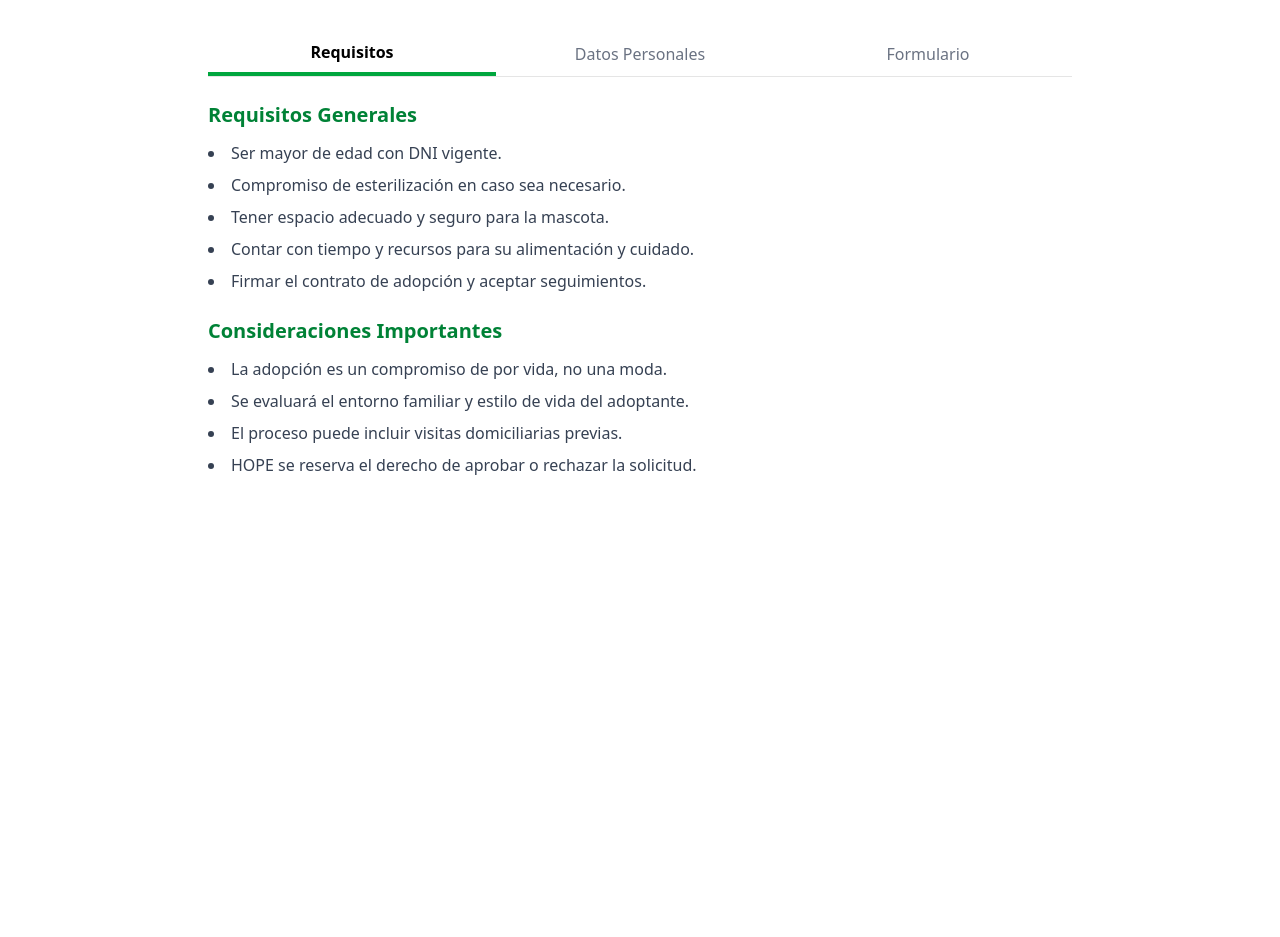
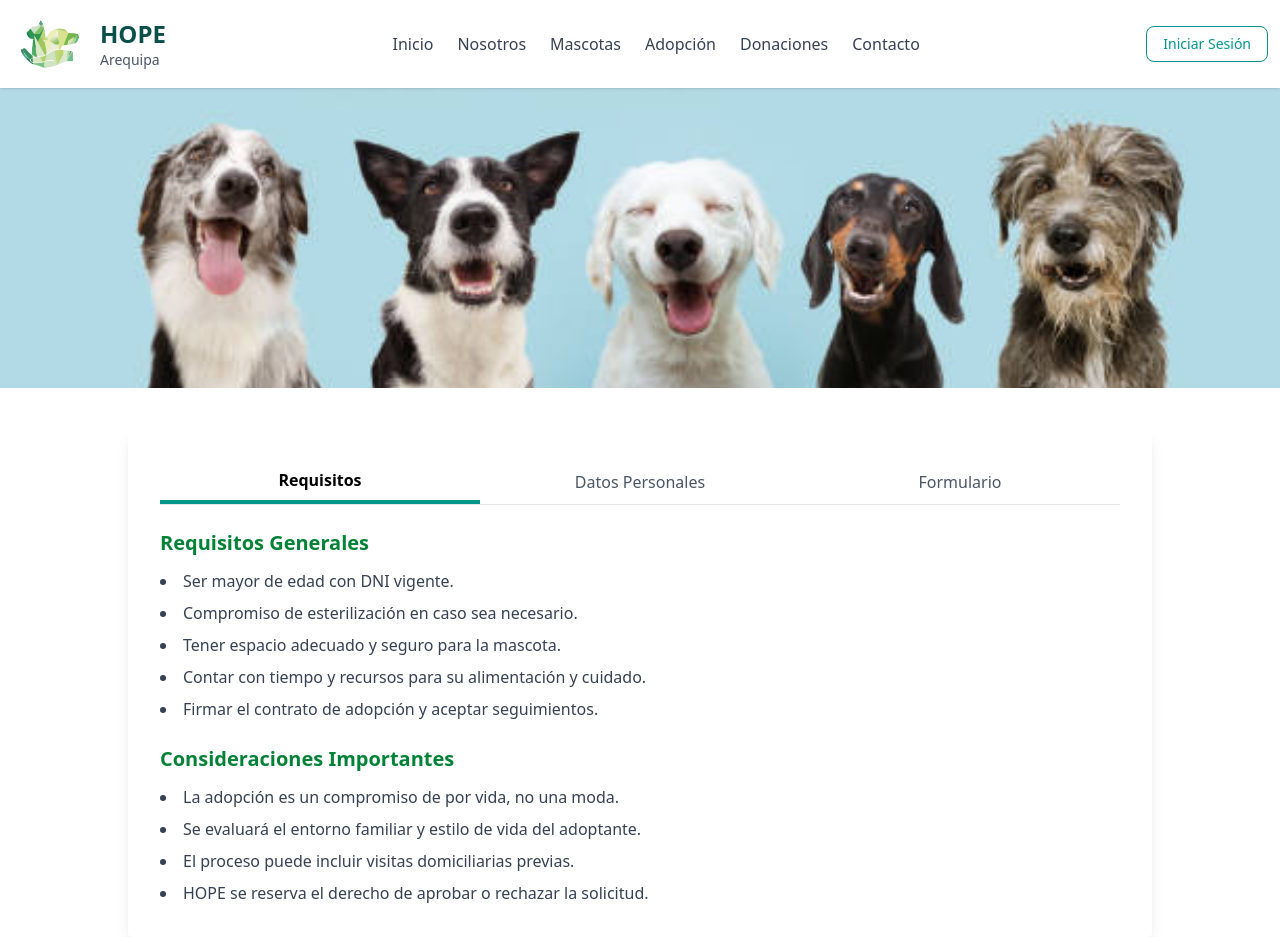
Before and after one commit to HOPE-temp/hope-web-frontend-home, a Next.js app: page /adoption in a window 1280 px wide. Before the commit the page ends 832 px from the top, so only its background shows below. Built offline with nearby package versions, Linux system fonts and the light colour scheme.

Commit message:
feat: Adoption 2

```diff
--- a/src/app/adoption/page.tsx
+++ b/src/app/adoption/page.tsx
@@ -2,6 +2,7 @@
 
 import { useState } from "react"
 import Image from "next/image"
+import perro from "/images/perro-banner.jpg"
 
 import Header from "@/components/home/header"
 import Footer from "@/components/home/footer"
@@ -13,17 +14,40 @@ export default function Page() {
   const [tab, setTab] = useState<"requisitos" | "datos" | "formulario">("requisitos")
 
   return (
+    <div className="bg-white min-h-screen">
+      <Header />
 
+      {/* Hero Section */}
+      <section className="relative h-[300px] w-full overflow-hidden">
+        <div className="absolute inset-0">
+          <Image
+            src="/images/perro-banner.jpg"
+            alt=""
+            layout="fill"
+            objectFit="cover"
+            className="opacity-200"
+          />
+        </div>
+        <div className="container mx-auto px-4">
+          <div className="text-center">
+            <h1 className="text-4xl font-bold mb-4">Proceso de Adopción</h1>
+            <p className="text-xl text-teal-100 mb-8">Estas a punto de darle un hogar a un animalito. Completa el proceso para iniciar tu solicitud</p>
+            <div className="flex justify-center space-x-4">
 
-        <div className="min-h-screen bg-white">
+            </div>
+          </div>
+        </div>
+      </section>
+
+      {/* Contenido principal con margen */}
+      <div className="max-w-5xl mx-auto mt-10 bg-white p-8 rounded shadow-lg">
         {/* Tabs */}
-        <div className="max-w-4xl mx-auto mt-8 px-4">
-            <div className="flex justify-between border-b">
+        <div className="flex justify-between border-b mb-6">
           <button
             className={`flex-1 py-2 text-center ${
               tab === "requisitos"
-                    ? "border-b-4 border-green-600 font-semibold text-black"
-                    : "text-gray-500"
+                ? "border-b-4 border-teal-600 font-semibold text-black"
+                : "text-gray-600"
             }`}
             onClick={() => setTab("requisitos")}
           >
@@ -32,8 +56,8 @@ export default function Page() {
           <button
             className={`flex-1 py-2 text-center ${
               tab === "datos"
-                    ? "border-b-4 border-green-600 font-semibold text-black"
-                    : "text-gray-500"
+                ? "border-b-4 border-teal-600 font-semibold text-black"
+                : "text-gray-600"
             }`}
             onClick={() => setTab("datos")}
           >
@@ -42,8 +66,8 @@ export default function Page() {
           <button
             className={`flex-1 py-2 text-center ${
               tab === "formulario"
-                    ? "border-b-4 border-green-600 font-semibold text-black"
-                    : "text-gray-500"
+                ? "border-b-4 border-teal-600 font-semibold text-black"
+                : "text-gray-600"
             }`}
             onClick={() => setTab("formulario")}
           >
@@ -51,7 +75,7 @@ export default function Page() {
           </button>
         </div>
 
-            {/* Contenido del tab */}
+        {/* Contenido de cada tab */}
         <div className="mt-6">
           {tab === "requisitos" && <TabRequisitos />}
           {tab === "datos" && <TabDatosPersonales />}
@@ -59,6 +83,5 @@ export default function Page() {
         </div>
       </div>
     </div>
-
   )
 }
--- a/src/app/home/page.tsx
+++ b/src/app/home/page.tsx
@@ -10,13 +10,14 @@ import SuccessStory from "@/components/home/success-story"
 import ActivityCard from "@/components/home/activity-card"
 import ContactForm from "@/components/home/contact-form"
 import ContactMap from "@/components/home/contact-map"
-import Link from "next/link"
 
 export default function HomePage() {
   return (
     <div className="min-h-screen bg-gradient-to-b from-teal-50 to-white">
+      {/* Header */}
       <Header />
 
+      {/* Hero Section */}
       <section id="inicio" className="py-20 bg-gradient-to-r from-teal-600 to-teal-800 text-white">
         <div className="container mx-auto px-4">
           <div className="grid lg:grid-cols-2 gap-12 items-center">
@@ -34,25 +35,25 @@ export default function HomePage() {
                 adopción a más de <strong>13,000 animales</strong> en condiciones deplorables en Arequipa.
               </p>
               <div className="flex flex-col sm:flex-row gap-4">
-                <Link href="/mascotas" passHref>
                 <Button size="lg" className="bg-yellow-500 hover:bg-yellow-400 text-yellow-900">
                   <PawPrint className="h-5 w-5 mr-2" />
                   Ver Mascotas
                 </Button>
-                </Link>
-                <Link href="#contacto" passHref>
-                  <Button size="lg" className="border-white text-white hover:bg-white hover:text-teal-600">
+                <Button
+                  size="lg"
+
+                  className="border-white text-white hover:bg-white hover:text-teal-600"
+                >
                   Contactanos
                 </Button>
-                </Link>
               </div>
             </div>
             <div className="relative">
               <Image
-                src="/images/mascotas01.png"
+                src="/images/albergue.jpg"
                 alt="Perros rescatados en HOPE Arequipa"
-                width={500}
-                height={400}
+                width={600}
+                height={500}
                 className="rounded-2xl shadow-2xl"
               />
               <div className="absolute -bottom-6 -left-6 bg-white p-4 rounded-xl shadow-lg">
@@ -96,7 +97,7 @@ export default function HomePage() {
             <StatsCard
               icon={<Users className="h-8 w-8 text-purple-600" />}
               value="100%"
-              label="Confiable y Transparente"
+              label="Autofinanciado"
               bgColor="bg-purple-100"
             />
           </div>
@@ -109,7 +110,7 @@ export default function HomePage() {
           <div className="grid lg:grid-cols-2 gap-12 items-center">
             <div>
               <Image
-                src="/images/hania-history.jpg"
+                src="/placeholder.svg?height=400&width=500"
                 alt="Hania Rodriguez, cofundadora de HOPE"
                 width={500}
                 height={400}
@@ -209,7 +210,7 @@ export default function HomePage() {
         </div>
       </section>
 
-      {/* Historias de Éxito
+      {/* Historias de Éxito */}
       <section className="py-20 bg-white">
         <div className="container mx-auto px-4">
           <div className="text-center mb-16">
@@ -240,23 +241,28 @@ export default function HomePage() {
             />
           </div>
         </div>
-      </section>*/}
+      </section>
 
-      {/* Llamado a la Acción */}
+      {/* Call to Action */}
       <section className="py-20 bg-gradient-to-r from-teal-600 to-teal-800 text-white">
         <div className="container mx-auto px-4 text-center">
           <h2 className="text-4xl font-bold mb-6">¡Únete a Nuestra Misión!</h2>
           <p className="text-xl mb-8 max-w-3xl mx-auto">
-            Cada adopción, cada acto de amor marca la diferencia en la vida de un animal que necesita
+            Cada donación, cada adopción, cada acto de amor marca la diferencia en la vida de un animal que necesita
             nuestra ayuda. Sé parte del cambio.
           </p>
           <div className="flex flex-col sm:flex-row gap-4 justify-center">
-
             <Button size="lg" className="bg-yellow-500 hover:bg-yellow-400 text-yellow-900">
+              <Heart className="h-5 w-5 mr-2" />
+              Donar Ahora
+            </Button>
+            <Button size="lg" variant="outline" className="border-white text-white hover:bg-white hover:text-teal-600">
               <PawPrint className="h-5 w-5 mr-2" />
               Ver Adopciones
             </Button>
-
+            <Button size="lg" variant="outline" className="border-white text-white hover:bg-white hover:text-teal-600">
+              Ser Voluntario
+            </Button>
           </div>
         </div>
       </section>
@@ -275,6 +281,7 @@ export default function HomePage() {
         </div>
       </section>
 
+      {/* Footer */}
       <Footer />
     </div>
   )
--- a/src/components/home/header.tsx
+++ b/src/components/home/header.tsx
@@ -71,40 +71,6 @@ export default function Header() {
 							Contacto
 						</Link>
 					</nav>
-                    {/* Navvbar */}
-                    <nav className="hidden md:flex space-x-6">
-                        <Link
-                            href="home/#inicio"
-                            className="text-gray-700 hover:text-teal-600 transition-colors"
-                        >
-                            Inicio
-                        </Link>
-                        <Link
-                            href="home/#nosotros"
-                            className="text-gray-700 hover:text-teal-600 transition-colors"
-                        >
-                            Nosotros
-                        </Link>
-                        <Link
-                            href="/mascotas"
-                            className="text-gray-700 hover:text-teal-600 transition-colors"
-                        >
-                            Mascotas
-                        </Link>
-                        <Link
-                            href="/adopcion"
-                            className="text-gray-700 hover:text-teal-600 transition-colors"
-                        >
-                            Adopción
-                        </Link>
-
-                        <Link
-                            href="home/#contacto"
-                            className="text-gray-700 hover:text-teal-600 transition-colors"
-                        >
-                            Contacto
-                        </Link>
-                    </nav>
 
                     {/* Navbar mobile */}
                     <div className="md:hidden">
```
Also changed, not shown: public/images/perro-banner.jpg (added). Lines whose indentation alone changed are shown as unchanged.
